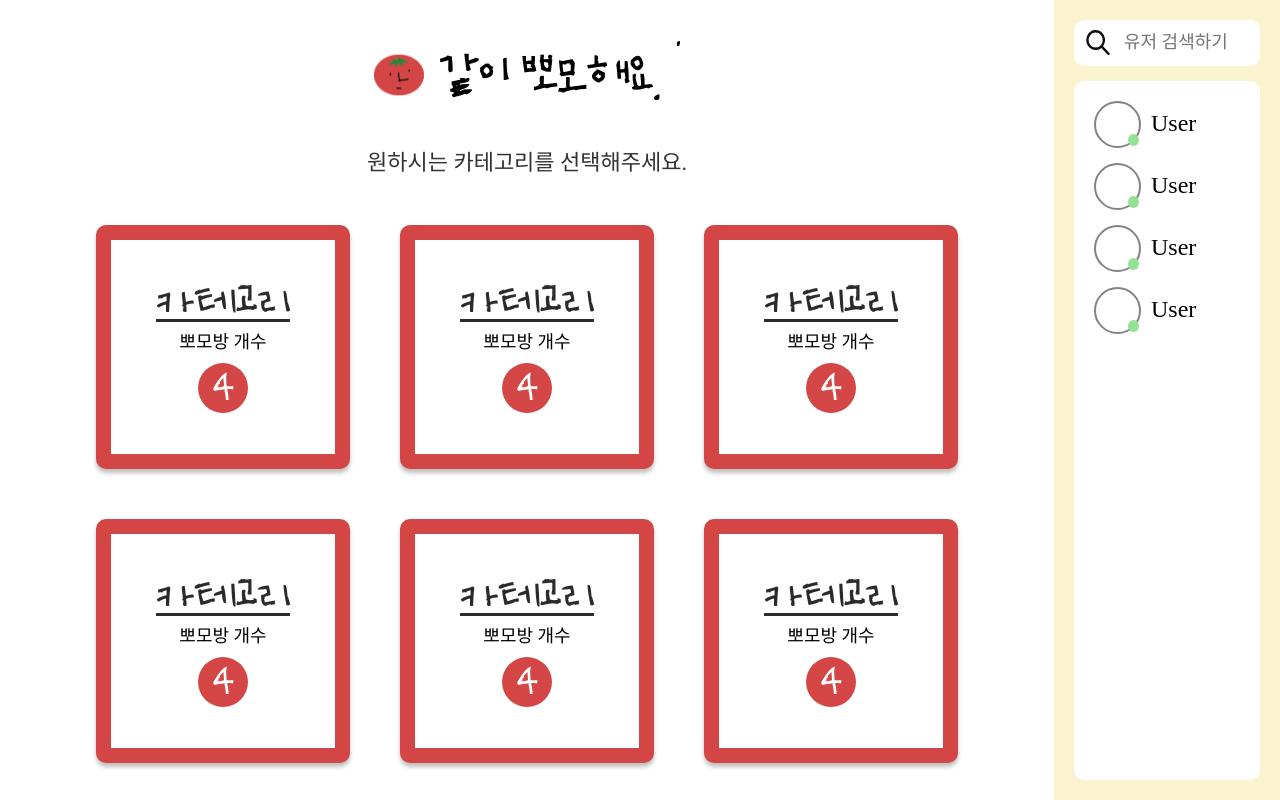
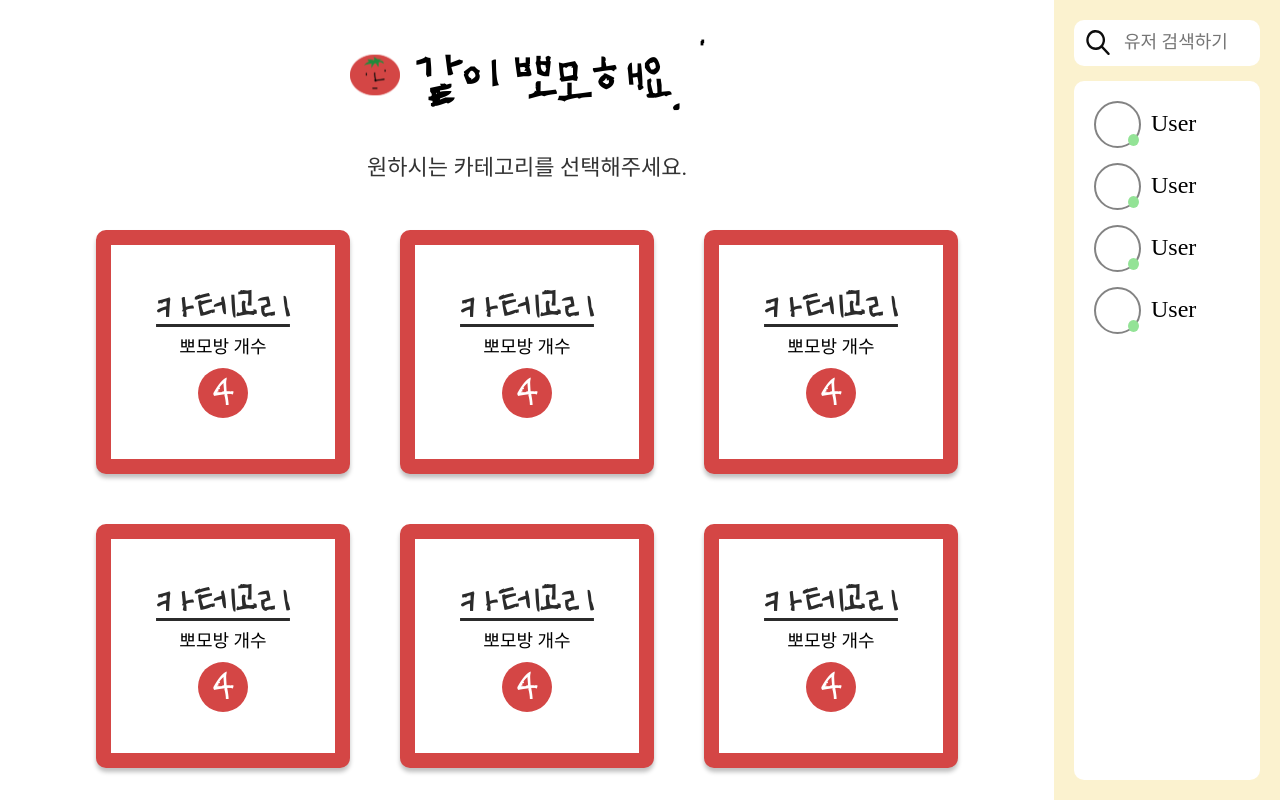
Before and after one commit to prgrms-fe-devcourse/FEDC3_POMO_DY, a Next.js app: page / in a window 1280 px wide. Built offline with nearby package versions, Linux system fonts and the light colour scheme; a web font is replaced by a local one.

Commit message:
fix: 메인텍스트 글자크기 수정

```diff
--- a/pages/index.tsx
+++ b/pages/index.tsx
@@ -33,7 +33,7 @@ const UserListContainer = styled.div`
 const MainTextDiv = styled.div`
   font-family: 'UhBee EUN KYUNG';
   font-weight: 700;
-  font-size: 40px;
+  font-size: 48px;
   margin-top: 50px;
   display: flex;
   gap: 15px;
```
